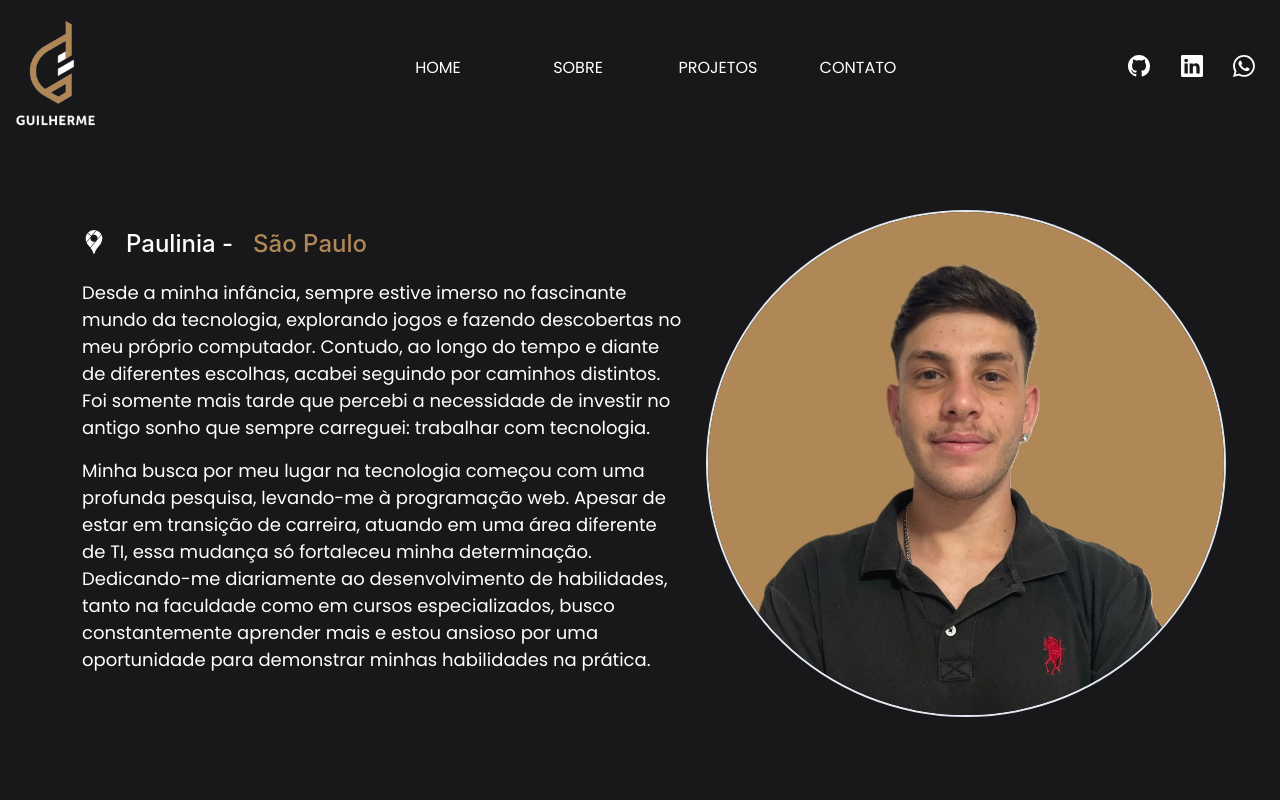
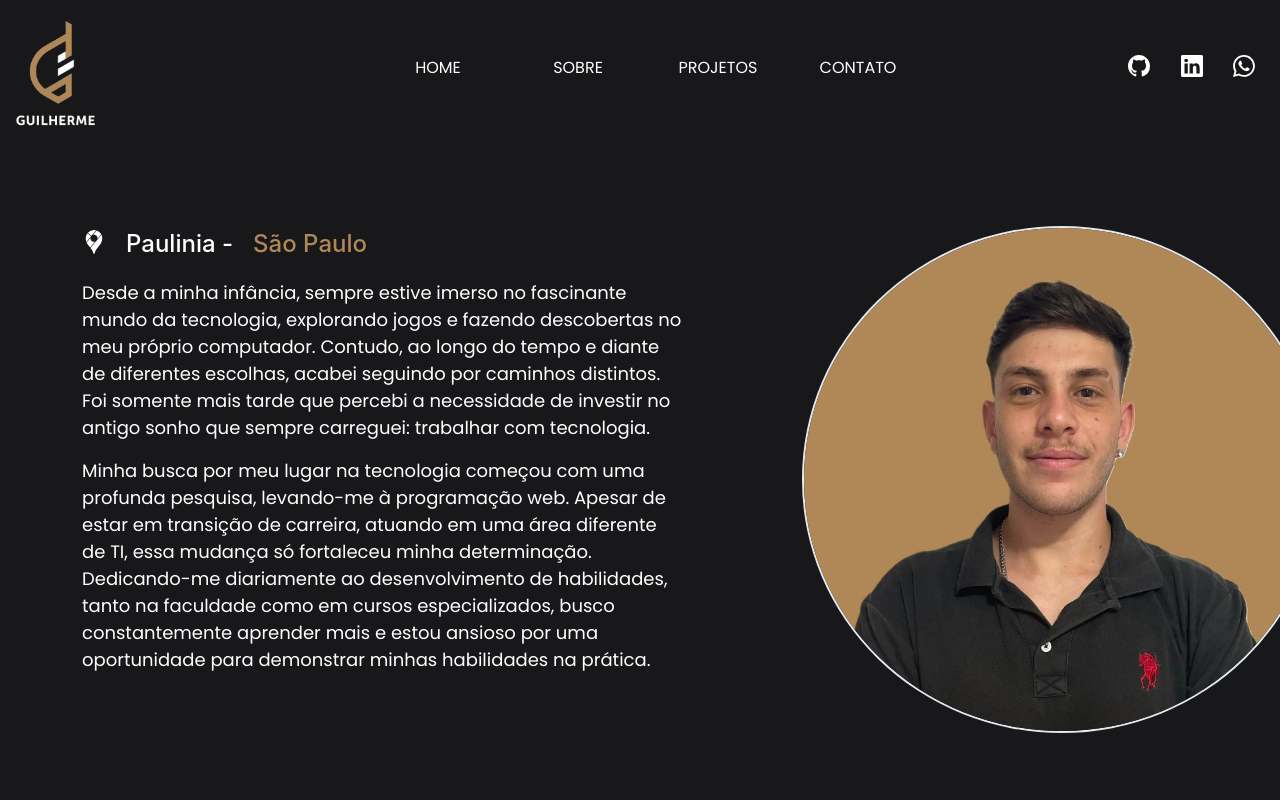
Before and after one commit to Guilherme-SilvaH/Portfolio, a React (Vite) app: page /sobre-mim in a window 1280 px wide. Shown: the top 800 px of the page. Built offline with nearby package versions, Linux system fonts and the light colour scheme.

Commit message:
Atualização

```diff
--- /dev/null
+++ b/src/Pages/Projetos/index.tsx
@@ -0,0 +1,20 @@
+import Footer from "../../Components/Footer/Footer"
+import Header from "../../Components/Header/Header"
+import "./style.sass"
+
+
+export default function Projetos(){
+    return(
+        <main>
+            <Header/>
+
+
+
+
+
+
+
+            <Footer/>
+        </main>
+    )
+}
--- a/src/Pages/Sobre/Style.sass
+++ b/src/Pages/Sobre/Style.sass
@@ -36,7 +36,7 @@
 #col-2-ab
     display: flex
     justify-content: center
-    margin-top: 10%
+    margin-top: 9%
     max-width: 600px
 
 
@@ -47,5 +47,15 @@
         border-width: 2px
         border-style: solid
         border-radius: 50%
-        margin-left: 15%
+        margin-left: 50%
         height: 65%
+        position: relative
+        animation: flutuar 2s ease-in-out infinite alternate
+
+        $altura-final: 30px
+
+        @keyframes flutuar
+           0%
+            top: 0
+           100%
+            top: $altura-final
--- a/src/Routes/index.tsx
+++ b/src/Routes/index.tsx
@@ -1,13 +1,15 @@
 import { Routes, Route } from 'react-router-dom';
 import Home from '../Pages/Home';
 import About from "../Pages/Sobre"
+import Projetos from '../Pages/Projetos';
 
 
 function RoutesApp() {
   return (
     <Routes>
-      <Route path="/" element={<Home />} />
-      <Route path="sobre-mim" element={<About/>} />
+      <Route path="/" element={<Home />}/>
+      <Route path="sobre-mim" element={<About/>}/>
+      <Route path="Projetos" element={<Projetos/>}/>
     </Routes>
   );
 }
```
Also changed, not shown: src/Pages/Projetos/style.sass (added).
